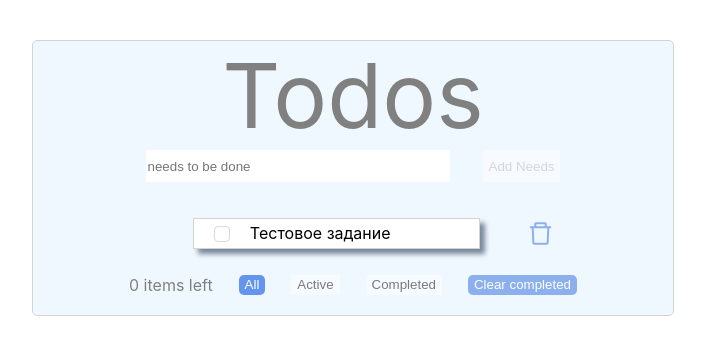
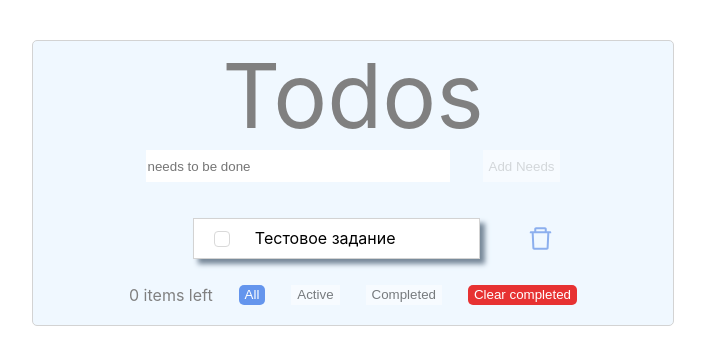
Before and after one commit to DimaMaslo88/test-task-todolist, a React (Create React App) app: page / in a window 1280 px wide. Shown: the top 364 px of the page, without its empty margins (318-1023 px from the left). Built offline with nearby package versions, Linux system fonts and the light colour scheme; the HTML template or start-up script is replaced by a standard one.

Commit message:
'fix/some logic'

```diff
--- a/package.json
+++ b/package.json
@@ -16,6 +16,7 @@
     "@types/uuid": "^9.0.3",
     "@typescript-eslint/eslint-plugin": "^5.59.1",
     "@typescript-eslint/parser": "^5.59.1",
+    "antd": "^5.19.1",
     "deploy-gh-pages": "^1.0.0",
     "eslint-config-airbnb": "^19.0.4",
     "eslint-config-prettier": "^8.8.0",
--- a/src/App.tsx
+++ b/src/App.tsx
@@ -4,8 +4,10 @@ import style from 'styles/App.module.css'
 import s from 'styles/Title.module.css'
 import {Tasks} from "ui/components/Tasks";
 
+
 function App() {
     return (
+
         <div className={style.appContainer}>
             <div className={style.toDosContainer}>
                 <Title title='Todos' className={s.title}/>
@@ -13,6 +15,7 @@ function App() {
             </div>
 
         </div>
+
     );
 }
 
--- a/src/styles/Tasks.module.css
+++ b/src/styles/Tasks.module.css
@@ -47,17 +47,17 @@
 
 .task {
     display: flex;
-    flex-direction: row;
+    align-items: center;
 
 }
 
 .checkbox {
-
     margin-left: 20px;
 }
 
 .editableSpan {
     margin-left: 20px;
+    padding: 5px;
 }
 
 .buttonContainer {
@@ -90,8 +90,12 @@
     color: white;
 }
 
-.buttonFilter:active {
+.noButtonFilter {
     background-color: #e73232;
+    border: none;
+    border-radius: 5px;
+    cursor: pointer;
+    color: white;
 }
 
 .icon {
@@ -100,3 +104,8 @@
     color: #8cafee;
 
 }
+
+.icon:hover {
+    font-size: 28px;
+    color: #e73232;
+}
--- a/src/ui/components/Task.tsx
+++ b/src/ui/components/Task.tsx
@@ -1,5 +1,5 @@
 import React from 'react';
-import {Checkbox} from "antd";
+
 import {CheckboxChangeEvent} from "antd/es/checkbox";
 import {EditableSpan} from "ui/components/universal/EditableSpan";
 import {useDispatch, useSelector} from "react-redux";
@@ -7,7 +7,8 @@ import {changeTaskStatus, changeTaskTitle, filterCheckedItems, setCheckedItems}
 import {selectCheckedItems} from "bll/selectors";
 import style from 'styles/Tasks.module.css'
 import {ToolTip} from "ui/components/tooltip/ToolTip";
-import {DeleteOutlined} from "@ant-design/icons";
+import {Checkbox} from "antd";
+
 
 type TaskComponentType = {
     taskId: string
--- a/src/ui/components/Tasks.tsx
+++ b/src/ui/components/Tasks.tsx
@@ -11,7 +11,7 @@ import {
 } from "bll/actions/tasksActions";
 import style from 'styles/Tasks.module.css'
 import s from 'styles/input.module.css'
-import {DeleteOutlined, DeleteTwoTone} from "@ant-design/icons";
+import {DeleteOutlined} from "@ant-design/icons";
 import {ToolTip} from "ui/components/tooltip/ToolTip";
 
 export const Tasks = () => {
@@ -116,7 +116,7 @@ export const Tasks = () => {
                         className={filters === 'completed' ? style.activeBtn : style.notActiveBtn}>
                     Completed
                 </button>
-                <button onClick={clearFilterHandler} className={style.buttonFilter}>Clear completed</button>
+                <button onClick={clearFilterHandler} className={checkedItems.length === 0?style.noButtonFilter:style.buttonFilter}>Clear completed</button>
             </div>
 
         </div>
```
Also changed, not shown: 1 other file (tests, documents, lock files or other folders).
